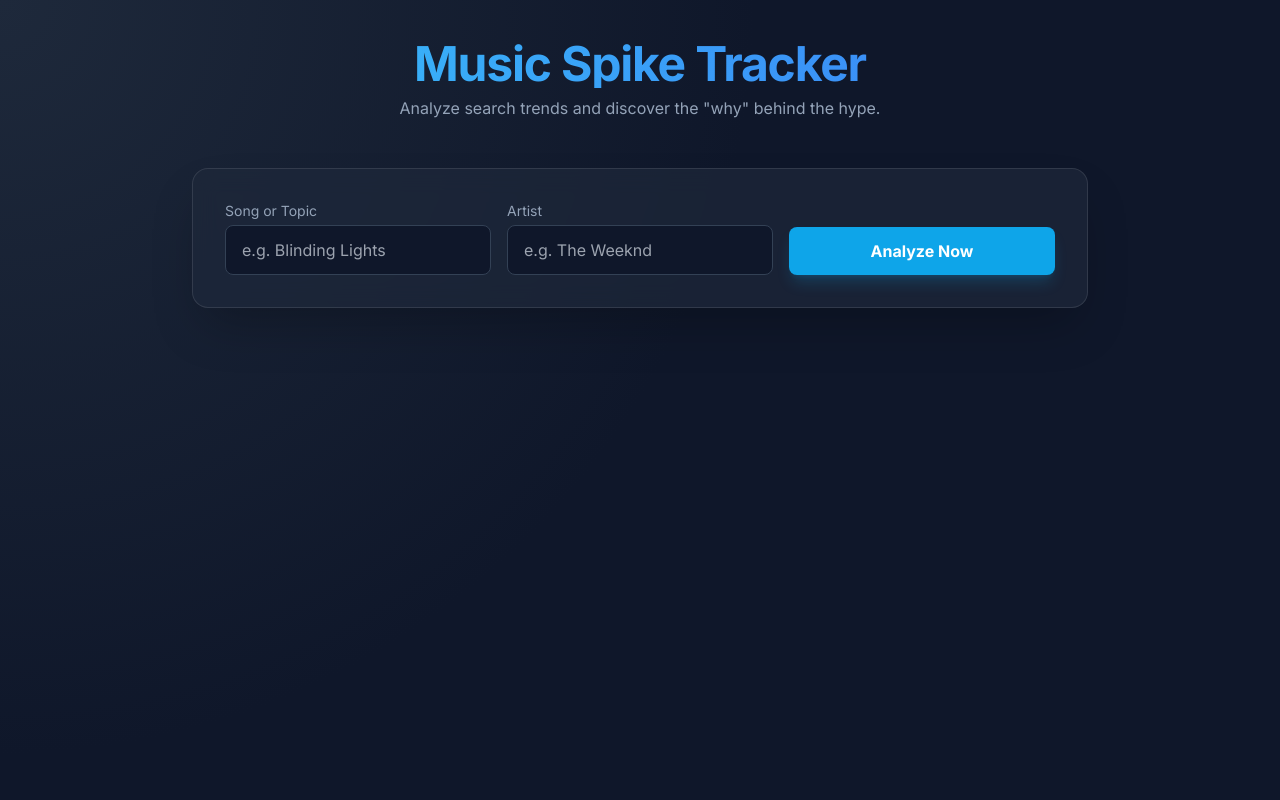
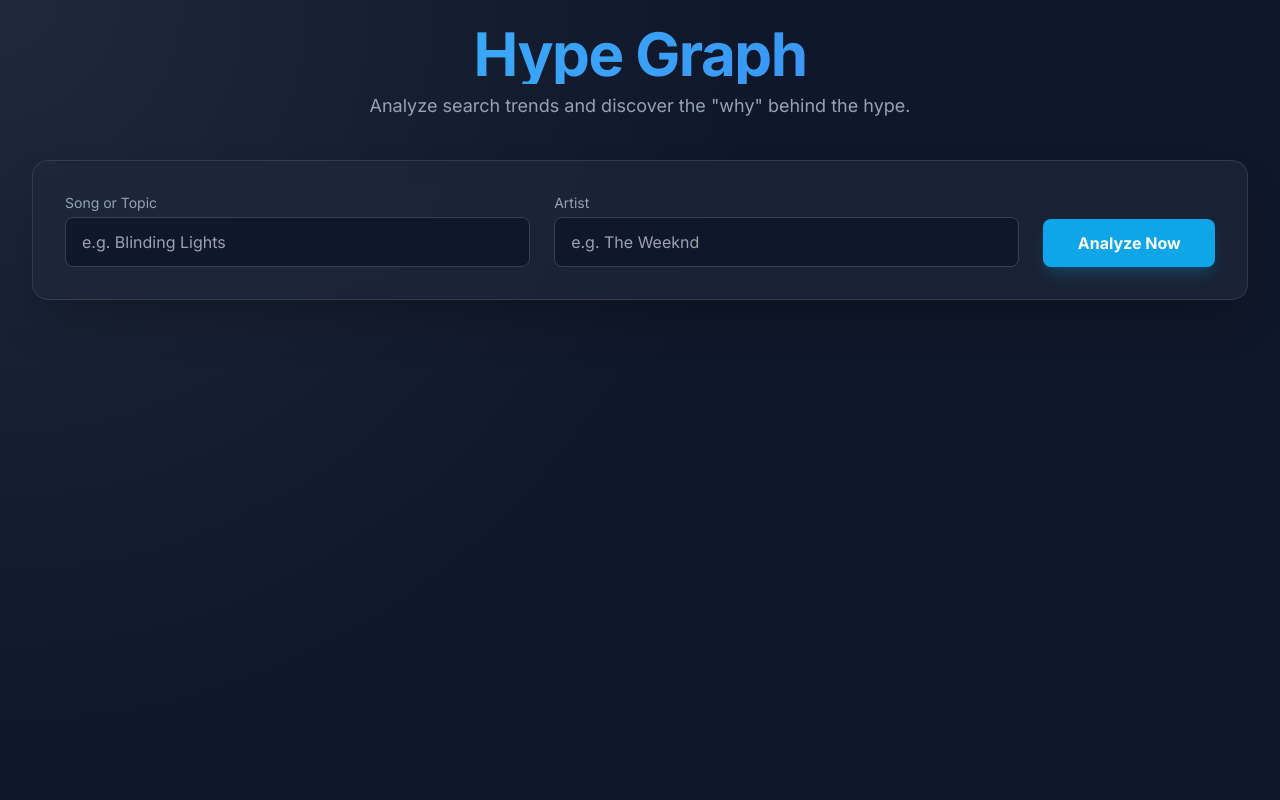
Before and after one commit to hk10877/PopularSongAnalysis, a FastAPI app: page / in a window 1280 px wide. Run offline with FastAPI, Linux system fonts and the light colour scheme; some libraries are stand-ins or nearby versions.

Commit message:
Improved frontend

```diff
--- a/main.py
+++ b/main.py
@@ -10,6 +10,7 @@ from scipy.signal import find_peaks
 import datetime
 from groq import Groq
 from groq.types.chat import ( ChatCompletionSystemMessageParam, ChatCompletionUserMessageParam )
+from fastapi.staticfiles import StaticFiles
 
 from urllib.parse import quote
 
@@ -19,6 +20,7 @@ HF_API_KEY = os.getenv("HF_API_KEY")
 LASTFM_API_KEY = os.getenv("LASTFM_API_KEY")  # Not used in this example, but kept for potential expansion
 GROQ_API_KEY = os.getenv("GROQ_API_KEY")
 app = FastAPI()
+app.mount("/static", StaticFiles(directory="static"), name="static")
 templates = Jinja2Templates(directory="templates")
 
 
--- a/templates/index.html
+++ b/templates/index.html
@@ -3,7 +3,7 @@
 <head>
     <meta charset="UTF-8">
     <meta name="viewport" content="width=device-width, initial-scale=1.0">
-    <title>Spike Tracker | {{ song if song else "Music Trends" }}</title>
+    <title>Hype Graph | {{ song if song else "Music Trends" }}</title>
 
     <script src="https://cdn.tailwindcss.com"></script>
     <script src="https://cdn.jsdelivr.net/npm/chart.js"></script>
@@ -19,6 +19,7 @@
                               radial-gradient(circle at 100% 100%, #0f172a 0%, transparent 50%);
             min-height: 100vh;
             color: #f8fafc;
+            margin: 0;
         }
 
         .glass {
@@ -37,31 +38,35 @@
             background: rgba(56, 189, 248, 0.1);
             transform: translateX(5px);
         }
+
+        /* Ensure the chart container scales well on wide screens */
+        .chart-container {
+            position: relative;
+            height: 400px; /* Increased height for better visibility on wide screens */
+            width: 100%;
+        }
     </style>
 </head>
-<body class="py-10 px-4">
-
-<div class="max-w-4xl mx-auto">
-    <header class="text-center mb-12">
-        <h1 class="text-5xl font-extrabold tracking-tight mb-2 bg-gradient-to-r from-sky-400 to-blue-500 bg-clip-text text-transparent">
-            Music Spike Tracker
+<body class="py-6 px-4 md:px-8"> <div class="max-w-full mx-auto"> <header class="text-center mb-10">
+        <h1 class="text-6xl font-extrabold tracking-tight mb-2 bg-gradient-to-r from-sky-400 to-blue-500 bg-clip-text text-transparent">
+            Hype Graph
         </h1>
-        <p class="text-slate-400">Analyze search trends and discover the "why" behind the hype.</p>
+        <p class="text-slate-400 text-lg">Analyze search trends and discover the "why" behind the hype.</p>
     </header>
 
     <div class="glass rounded-2xl p-8 mb-8 shadow-2xl">
-        <form action="/analyze" method="post" class="grid grid-cols-1 md:grid-cols-3 gap-4">
-            <div class="md:col-span-1">
+        <form action="/analyze" method="post" class="grid grid-cols-1 md:grid-cols-12 gap-6">
+            <div class="md:col-span-5">
                 <label class="block text-sm font-medium text-slate-400 mb-1">Song or Topic</label>
-                <input type="text" name="song" placeholder="e.g. Blinding Lights" required
+                <input type="text" name="song" placeholder="e.g. Blinding Lights" value="{{ song if song else '' }}" required
                        class="w-full bg-slate-900 border border-slate-700 rounded-lg px-4 py-3 text-white neon-border transition-all">
             </div>
-            <div class="md:col-span-1">
+            <div class="md:col-span-5">
                 <label class="block text-sm font-medium text-slate-400 mb-1">Artist</label>
-                <input type="text" name="artist" placeholder="e.g. The Weeknd"
+                <input type="text" name="artist" placeholder="e.g. The Weeknd" value="{{ artist if artist else '' }}"
                        class="w-full bg-slate-900 border border-slate-700 rounded-lg px-4 py-3 text-white neon-border transition-all">
             </div>
-            <div class="flex items-end">
+            <div class="md:col-span-2 flex items-end">
                 <button type="submit" class="w-full bg-sky-500 hover:bg-sky-400 text-white font-bold py-3 px-6 rounded-lg transition-all shadow-lg shadow-sky-500/20">
                     Analyze Now
                 </button>
@@ -70,42 +75,42 @@
     </div>
 
     {% if dates %}
-    <div class="grid grid-cols-1 lg:grid-cols-3 gap-8">
+    <div class="grid grid-cols-1 xl:grid-cols-4 gap-8">
 
-        <div class="lg:col-span-2 space-y-6">
-            <div class="glass rounded-2xl p-6">
-                <div class="flex items-center justify-between mb-4">
-                    <h2 class="text-xl font-semibold flex items-center gap-2">
+        <div class="xl:col-span-3 space-y-6">
+            <div class="glass rounded-2xl p-8">
+                <div class="flex items-center justify-between mb-6">
+                    <h2 class="text-2xl font-semibold flex items-center gap-2">
                         <i data-lucide="trending-up" class="text-sky-400"></i> Search Interest
                     </h2>
-                    <span class="text-xs text-slate-500 uppercase tracking-widest">Last 12 Months</span>
+                    <span class="text-sm text-slate-500 uppercase tracking-widest font-mono">Interest Over Time</span>
                 </div>
-                <div class="bg-slate-900/50 rounded-xl p-4">
-                    <canvas id="myChart" height="200"></canvas>
+                <div class="bg-slate-900/50 rounded-xl p-4 chart-container">
+                    <canvas id="myChart"></canvas>
                 </div>
             </div>
 
             {% if explanation %}
-            <div class="glass rounded-2xl p-6 border-l-4 border-sky-500">
-                <h2 class="text-xl font-semibold mb-4 flex items-center gap-2">
+            <div class="glass rounded-2xl p-8 border-l-4 border-sky-500">
+                <h2 class="text-2xl font-semibold mb-4 flex items-center gap-2">
                     <i data-lucide="sparkles" class="text-yellow-400"></i> Insight for {{ selected_date }}
                 </h2>
-                <div class="prose prose-invert max-w-none text-slate-300">
+                <div class="prose prose-invert max-w-none text-slate-300 text-lg leading-relaxed">
                     {{ explanation | replace('\n', '<br>') | safe }}
                 </div>
             </div>
             {% endif %}
         </div>
 
-        <div class="lg:col-span-1 space-y-6">
+        <div class="xl:col-span-1 space-y-6">
             <div class="glass rounded-2xl p-6">
-                <h3 class="text-lg font-semibold mb-4 flex items-center gap-2">
+                <h3 class="text-xl font-semibold mb-4 flex items-center gap-2">
                     <i data-lucide="zap" class="text-orange-400"></i> Detected Spikes
                 </h3>
-                <div class="space-y-2">
+                <div class="space-y-3">
                     {% for spike_date in spike_dates %}
                     <a href="/explain?song={{ song | urlencode }}&artist={{ artist | urlencode }}&date={{ spike_date | urlencode }}"
-                       class="spike-link flex items-center justify-between p-3 rounded-xl bg-slate-800/50 transition-all group">
+                       class="spike-link flex items-center justify-between p-4 rounded-xl bg-slate-800/50 transition-all group">
                         <span class="text-sm font-medium text-slate-300 group-hover:text-sky-400">{{ spike_date }}</span>
                         <i data-lucide="chevron-right" class="w-4 h-4 text-slate-600 group-hover:text-sky-400"></i>
                     </a>
@@ -115,12 +120,12 @@
 
             {% if headlines %}
             <div class="glass rounded-2xl p-6">
-                <h3 class="text-lg font-semibold mb-4 flex items-center gap-2">
+                <h3 class="text-xl font-semibold mb-4 flex items-center gap-2">
                     <i data-lucide="newspaper" class="text-emerald-400"></i> Context News
                 </h3>
                 <ul class="space-y-4">
                     {% for headline in headlines %}
-                    <li class="text-xs text-slate-400 leading-relaxed border-b border-slate-700/50 pb-2 last:border-0">
+                    <li class="text-sm text-slate-400 leading-relaxed border-b border-slate-700/50 pb-3 last:border-0">
                         {{ headline }}
                     </li>
                     {% endfor %}
@@ -146,8 +151,8 @@
                     borderColor: '#38bdf8',
                     borderWidth: 3,
                     pointBackgroundColor: '#38bdf8',
-                    pointRadius: 0,
-                    pointHoverRadius: 6,
+                    pointRadius: 2,
+                    pointHoverRadius: 8,
                     tension: 0.4,
                     fill: true,
                     backgroundColor: gradient,
@@ -155,10 +160,28 @@
             },
             options: {
                 responsive: true,
-                plugins: { legend: { display: false } },
+                maintainAspectRatio: false,
+                plugins: {
+                    legend: { display: false },
+                    tooltip: {
+                        backgroundColor: '#1e293b',
+                        titleFont: { size: 14 },
+                        bodyFont: { size: 14 },
+                        padding: 12,
+                        cornerRadius: 8,
+                        displayColors: false
+                    }
+                },
                 scales: {
-                    y: { grid: { color: '#1e293b' }, ticks: { color: '#64748b' }, beginAtZero: true },
-                    x: { grid: { display: false }, ticks: { color: '#64748b', maxRotation: 45, minRotation: 45 } }
+                    y: {
+                        grid: { color: '#1e293b' },
+                        ticks: { color: '#64748b', font: { size: 12 } },
+                        beginAtZero: true
+                    },
+                    x: {
+                        grid: { display: false },
+                        ticks: { color: '#64748b', maxRotation: 0, minRotation: 0, autoSkip: true, maxTicksLimit: 12 }
+                    }
                 }
             }
         });
@@ -166,8 +189,8 @@
     {% endif %}
 
     {% if error %}
-    <div class="mt-8 p-4 bg-red-500/10 border border-red-500/50 rounded-xl text-red-400 text-center">
-        <p>{{ error }}</p>
+    <div class="mt-8 p-6 bg-red-500/10 border border-red-500/50 rounded-xl text-red-400 text-center">
+        <p class="font-semibold">{{ error }}</p>
     </div>
     {% endif %}
 </div>
```
Also changed, not shown: static/logo.png (added).
